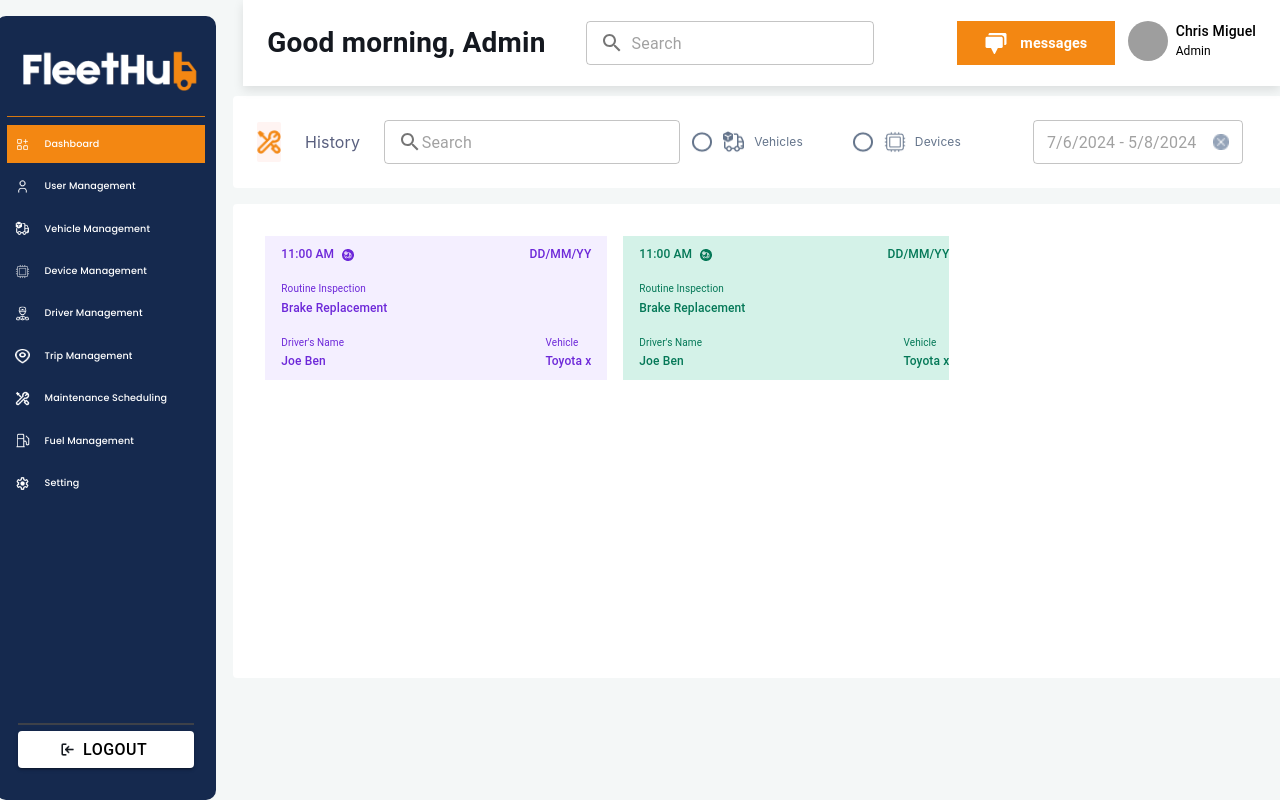
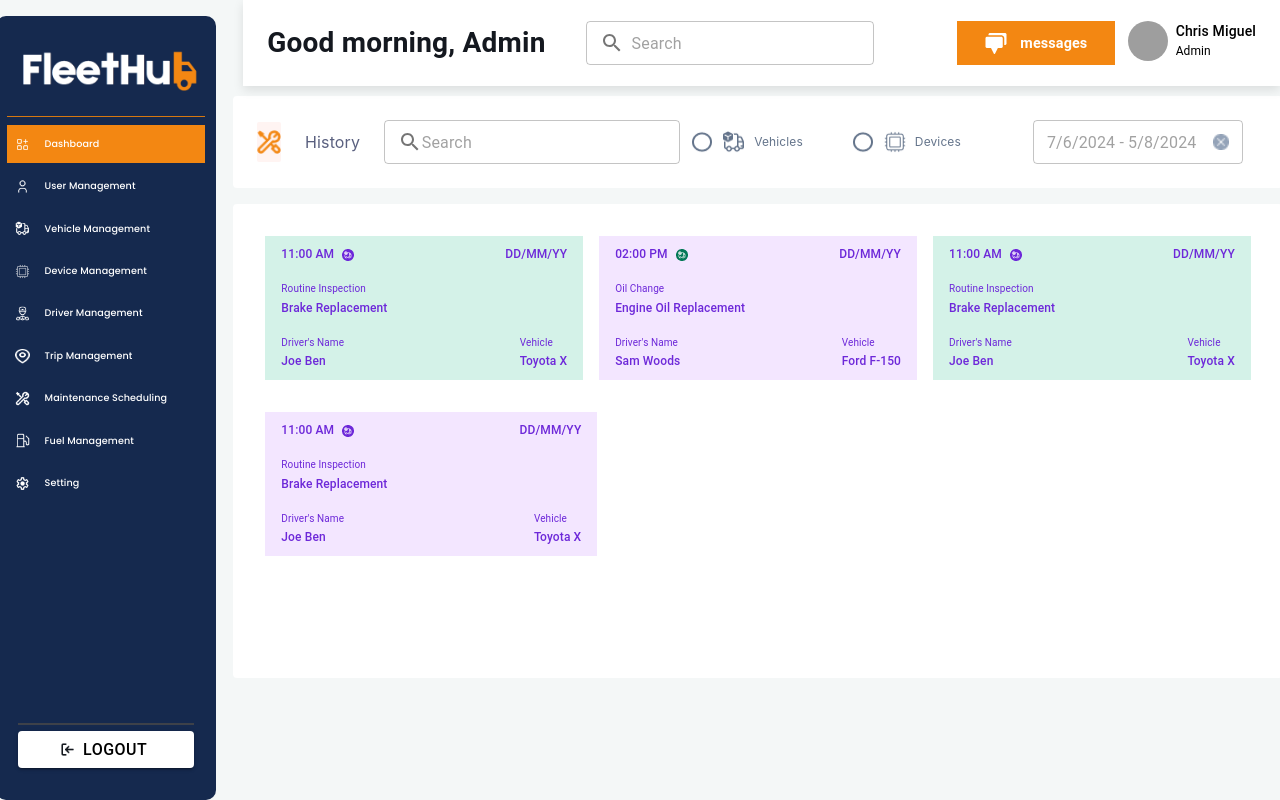
Before and after one commit to GhazanfarIjazOcta/Admin-Panel, a React (Create React App) app: page /dashboard/history in a window 1280 px wide. Built offline with nearby package versions, Linux system fonts and the light colour scheme; grey boxes are pictures that could not be loaded; the HTML template or start-up script is replaced by a standard one.

Commit message:
v1 finall 29

```diff
--- a/src/components/DashboardComponents/MaintenanceScheduling/History.js
+++ b/src/components/DashboardComponents/MaintenanceScheduling/History.js
@@ -23,37 +23,68 @@ import { historyStyles, maintenanceSchedulingStyles } from "../../UI/styles/Main
 import ExpandMoreIcon from '@mui/icons-material/ExpandMore';
 import ExpandLessIcon from '@mui/icons-material/ExpandLess';
 
-
 function History() {
-
   const [expanded, setExpanded] = useState(false);
 
   const handleExpandClick = () => {
     setExpanded(!expanded);
   };
 
+  // Dummy data for history boxes
+  const dummyData = [
+    {
+      time: "11:00 AM",
+      icon: purpleEventIcon,
+      date: "DD/MM/YY",
+      inspection: "Routine Inspection",
+      task: "Brake Replacement",
+      driverName: "Joe Ben",
+      vehicle: "Toyota X"
+    },
+    {
+      time: "02:00 PM",
+      icon: greenEventIcon,
+      date: "DD/MM/YY",
+      inspection: "Oil Change",
+      task: "Engine Oil Replacement",
+      driverName: "Sam Woods",
+      vehicle: "Ford F-150"
+    },
+    {
+      time: "11:00 AM",
+      icon: purpleEventIcon,
+      date: "DD/MM/YY",
+      inspection: "Routine Inspection",
+      task: "Brake Replacement",
+      driverName: "Joe Ben",
+      vehicle: "Toyota X"
+    },
+    {
+      time: "11:00 AM",
+      icon: purpleEventIcon,
+      date: "DD/MM/YY",
+      inspection: "Routine Inspection",
+      task: "Brake Replacement",
+      driverName: "Joe Ben",
+      vehicle: "Toyota X"
+    },
 
+
+    // Add more entries as needed
+  ];
 
   return (
     <Box mt={12}
-
       sx={{
-
         ...historyStyles.mainContainer,
-
         position: "absolute",
-      mt: { xs: 13, sm:12 , md: 12 , lg: 12 },
-      // Adjust padding based on the screen size
-      px: { xs: 2, sm:  2 ,md: 2, lg: 0 }, // Remove padding at larger screens where sidebar becomes toggle
-      ml: { xs: 0, sm: 0 ,md: 0 , lg: 0 , xl: 0 }, // Leave space for the sidebar on larger screens
-      overflow: "none", // Prevent overflowing horizontally and vertically
-      width: {lg:"82%" , xs:"90%"}, // Ensure it takes full width
-      // maxWidth: "1200px", // Set a max width as needed
-
-
+        mt: { xs: 13, sm:12, md: 12, lg: 12 },
+        px: { xs: 2, sm: 2, md: 2, lg: 0 },
+        ml: { xs: 0, sm: 0, md: 0, lg: 0, xl: 0 },
+        overflow: "none",
+        width: { lg: "82%", xs: "90%" },
       }}
     >
-
       <Paper sx={maintenanceSchedulingStyles.headerMainContainer}>
       <Stack p={3} mr={2} direction={"row"} height={"auto"} flexWrap="wrap">
       {/* Collapse Card for mobile view */}
@@ -209,29 +240,47 @@ function History() {
 
       </Paper>
 
-
       <Box mt={2} sx={historyStyles.mainContainer}>
         <Paper sx={historyStyles.paperContainer}>
-    <Stack p={{lg:4 , xs:0}}  direction={{ xs: "column", md: "row" }} gap={2}>
-      {/* First Box */}
-      <Box sx={historyStyles.boxContainer} pl={2} pr={2} pt={1} pb={1}>
+          <Stack
+            p={{ lg: 4, xs: 0 }}
+            direction={{ xs: "column", md: "row" }}
+            gap={2}
+            flexWrap="wrap"
+          >
+            {dummyData.map((item, index) => (
+            <Box
+            key={index}
+            sx={{
+              ...historyStyles.boxContainer,
+              minWidth: "250px",
+              maxWidth: "300px",
+              flex: "1 1 250px",
+              mb: 2,
+              backgroundColor: index % 2 === 0 ? "#D4F2E8" : "#F3E6FF", // Alternate colors
+            }}
+            pl={2}
+            pr={2}
+            pt={1}
+            pb={1}
+          >
             <Stack direction={"row"} justifyContent={"space-between"}>
               <Stack direction={"row"} alignItems={"center"} gap={1}>
                 <Typography variant="subtitle1" style={historyStyles.time}>
-              11:00 AM
+                  {item.time}
                 </Typography>
-            <img src={purpleEventIcon} width={"12px"} height={"12px"} />
+                <img src={item.icon} width={"12px"} height={"12px"} />
               </Stack>
               <Typography variant="subtitle1" style={historyStyles.date}>
-            DD/MM/YY
+                {item.date}
               </Typography>
             </Stack>
             <Stack direction={"column"}>
               <Typography variant="subtitle1" style={historyStyles.middleText}>
-            Routine Inspection
+                {item.inspection}
               </Typography>
               <Typography variant="subtitle1" style={historyStyles.date}>
-            Brake Replacement
+                {item.task}
               </Typography>
             </Stack>
             <Stack direction={"row"} justifyContent={"space-between"}>
@@ -240,7 +289,7 @@ function History() {
                   Driver's Name
                 </Typography>
                 <Typography variant="subtitle1" style={historyStyles.time}>
-              Joe Ben
+                  {item.driverName}
                 </Typography>
               </Stack>
               <Stack direction={"column"}>
@@ -248,64 +297,16 @@ function History() {
                   Vehicle
                 </Typography>
                 <Typography variant="subtitle1" style={historyStyles.time}>
-              Toyota x
+                  {item.vehicle}
                 </Typography>
               </Stack>
             </Stack>
           </Box>
 
-      {/* Second Box */}
-      <Box sx={historyStyles.secondBox} pl={2} pr={0} pt={1} pb={1}>
-        <Stack direction={"row"} justifyContent={"space-between"}>
-          <Stack direction={"row"} alignItems={"center"} gap={1}>
-            <Typography variant="subtitle1" style={historyStyles.secondTime}>
-              11:00 AM
-            </Typography>
-            <img src={greenEventIcon} width={"12px"} height={"12px"} />
-          </Stack>
-          <Typography variant="subtitle1" style={historyStyles.secondDate}>
-            DD/MM/YY
-          </Typography>
-        </Stack>
-        <Stack direction={"column"}>
-          <Typography
-            variant="subtitle1"
-            style={historyStyles.secondMiddleText}
-          >
-            Routine Inspection
-          </Typography>
-          <Typography variant="subtitle1" style={historyStyles.secondDate}>
-            Brake Replacement
-          </Typography>
-        </Stack>
-        <Stack direction={"row"} justifyContent={"space-between"}>
-          <Stack direction={"column"}>
-            <Typography variant="subtitle1" style={historyStyles.secondDriver}>
-              Driver's Name
-            </Typography>
-            <Typography variant="subtitle1" style={historyStyles.endText}>
-              Joe Ben
-            </Typography>
-          </Stack>
-          <Stack direction={"column"}>
-            <Typography variant="subtitle1" style={historyStyles.endright}>
-              Vehicle
-            </Typography>
-            <Typography
-              variant="subtitle1"
-              style={historyStyles.endRightBottom}
-            >
-              Toyota x
-            </Typography>
-          </Stack>
-        </Stack>
-      </Box>
+            ))}
           </Stack>
         </Paper>
       </Box>
-
-
-
     </Box>
   );
 }
--- a/src/components/UI/Layout.js
+++ b/src/components/UI/Layout.js
@@ -1,7 +1,7 @@
 export const firstContainer = {
   display: { xmd: "flex", xs: "none" },
   flexDirection: "column",
-  alignItems: "center",
+  alignItems: "center"
   // minWidth: "200px",
 };
 
@@ -10,7 +10,7 @@ export const logoStyle = {
   height: "12vh",
   display: "flex",
   alignItems: "center",
-  justifyContent: "center",
+  justifyContent: "center"
 };
 export const listContainer = {
   // marginTop: "7%",
@@ -22,11 +22,10 @@ export const listContainer = {
   flexDirection: "column",
   justifyContent: "space-between",
   alignItems: "center",
-  minWidth: "180px",
+  minWidth: "180px"
 };
 export const listStyle = {
-  width: "90%",
-
+  width: "90%"
 };
 export const listItemStyles = {
   color: "white",
@@ -40,14 +39,14 @@ export const logoutButtonContainer = {
   // marginBottom: "5px",
   display: "flex",
   alignItems: "center",
-  justifyContent: "center",
+  justifyContent: "center"
 };
 export const lineStyle = {
   width: "80%",
   height: "2px",
   backgroundColor: "#3D4149",
   color: "#3D4149",
-  marginBottom: "0.4em", // Space between the line and the button
+  marginBottom: "0.4em" // Space between the line and the button
 };
 export const logoutButtonStyle = {
   width: "80%",
@@ -55,8 +54,8 @@ export const logoutButtonStyle = {
   backgroundColor: "white",
   color: "black",
   "&:hover": {
-    backgroundColor: "lightgray",
-  },
+    backgroundColor: "lightgray"
+  }
 };
 
 export const navbarContainerStyle = {
@@ -67,24 +66,24 @@ export const navbarContainerStyle = {
   backgroundColor: "white",
   padding: { xs: "16px 16px", sm: "24px" }, // Responsive padding
   flexDirection: { xs: "column", sm: "row" }, // Column direction on small screens
-  gap: 2,
+  gap: 2
 };
 
 export const leftContentStyle = {
   display: "flex",
   gap: { xs: "16px", sm: "30px" },
   flexDirection: { xs: "column", sm: "row" },
-  alignItems: { xs: "flex-start", sm: "center" },
+  alignItems: { xs: "flex-start", sm: "center" }
 };
 
 export const textFieldContainerStyle = {
-  backgroundColor: "white",
+  backgroundColor: "white"
 };
 export const rightContentStyle = {
   display: "flex",
   gap: { xs: "10px", sm: "20px" },
   flexDirection: { xs: "column", sm: "row" },
-  alignItems: { xs: "flex-start", sm: "center" },
+  alignItems: { xs: "flex-start", sm: "center" }
 };
 
 export const messageBoxStyle = {
@@ -94,13 +93,13 @@ export const messageBoxStyle = {
   display: "flex",
   alignItems: "center",
   justifyContent: "center",
-  gap: "0.7em",
+  gap: "0.7em"
 };
 
 export const userInfoStyle = {
   display: "flex",
   width: "10rem",
   height: "2.5em",
-  gap: "0.9rem",
+  gap: "0.9rem"
 };
 export const userNameStyle = { display: "flex", flexDirection: "column" };
--- a/src/pages/Calendar/MyCalendar.module.css
+++ b/src/pages/Calendar/MyCalendar.module.css
@@ -46,3 +46,15 @@
     font-size: 12px; /* Font size for mobile */
   }
 }
+
+@media (max-width: 600px) {
+  .calendarContainer {
+    padding: 10px;
+  }
+}
+
+@media (max-width: 600px) {
+  .time {
+      display: none; /* Hide time on mobile */
+  }
+}
--- a/src/pages/TableHeader/TableHeader.js
+++ b/src/pages/TableHeader/TableHeader.js
@@ -339,7 +339,7 @@ export default function TableHeader({
                   color: "#5A607F",
                   fontWeight: 400,
                   fontFamily: "Inter, sans-serif",
-                  mt:0,
+                  mt:0.6,
                   ml:1.5
                 }}
               >
```
Also changed, not shown: src/components/LayoutComponents/Sidebar/Sidebar.js (+28 -28 lines), src/components/LayoutComponents/SidebarMobile/SidebarMobile.js (+62 -21 lines), src/pages/Calendar/MyCalendar.js (+25 -8 lines). Lines whose indentation alone changed are shown as unchanged.
